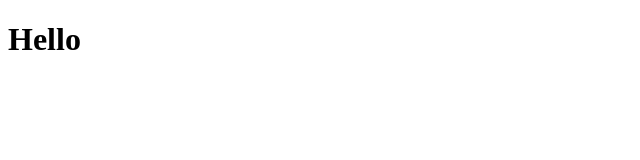
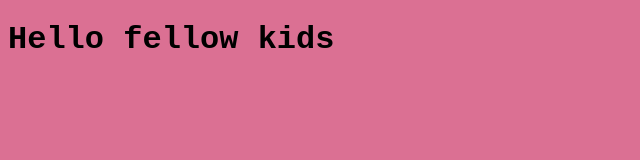
Before and after one commit to emilyresch/heroku-demo, a website: page public/index.html in a window 1280 px wide. Shown: the whole page, without its empty margins (0-640 px from the left). Drawn offline with Linux system fonts and the light colour scheme.

Commit message:
added color

```diff
--- a/package.json
+++ b/package.json
@@ -20,5 +20,6 @@
   "homepage": "https://github.com/emilyresch/heroku-demo#readme",
   "dependencies": {
     "express": "^4.17.1"
-  }
+  },
+  "devDependencies": {}
 }
--- a/public/index.html
+++ b/public/index.html
@@ -4,8 +4,9 @@
     <meta charset="UTF-8">
     <meta name="viewport" content="width=device-width, initial-scale=1.0">
     <title>Document</title>
+    <link rel="stylesheet" href="style.css">
 </head>
 <body>
-    <h1>Hello</h1>
+    <h1>Hello fellow kids</h1>
 </body>
 </html>
--- a/public/style.css
+++ b/public/style.css
@@ -0,0 +1,4 @@
+body {
+    background-color: palevioletred;
+    font-family: 'Courier New', Courier, monospace;
+}
--- a/server.js
+++ b/server.js
@@ -2,8 +2,11 @@ var express = require("express");
 var app = express();
 var path = require("path");
 var PORT = process.env.PORT || 8080;
+
 app.use(express.urlencoded({ extended: true}));
 app.use(express.json());
+app.use(express.static("public"));
+
 
 app.get("/", function (req, res) {
     res.sendFile(path.join(__dirname, "/public/index.html"))
```
